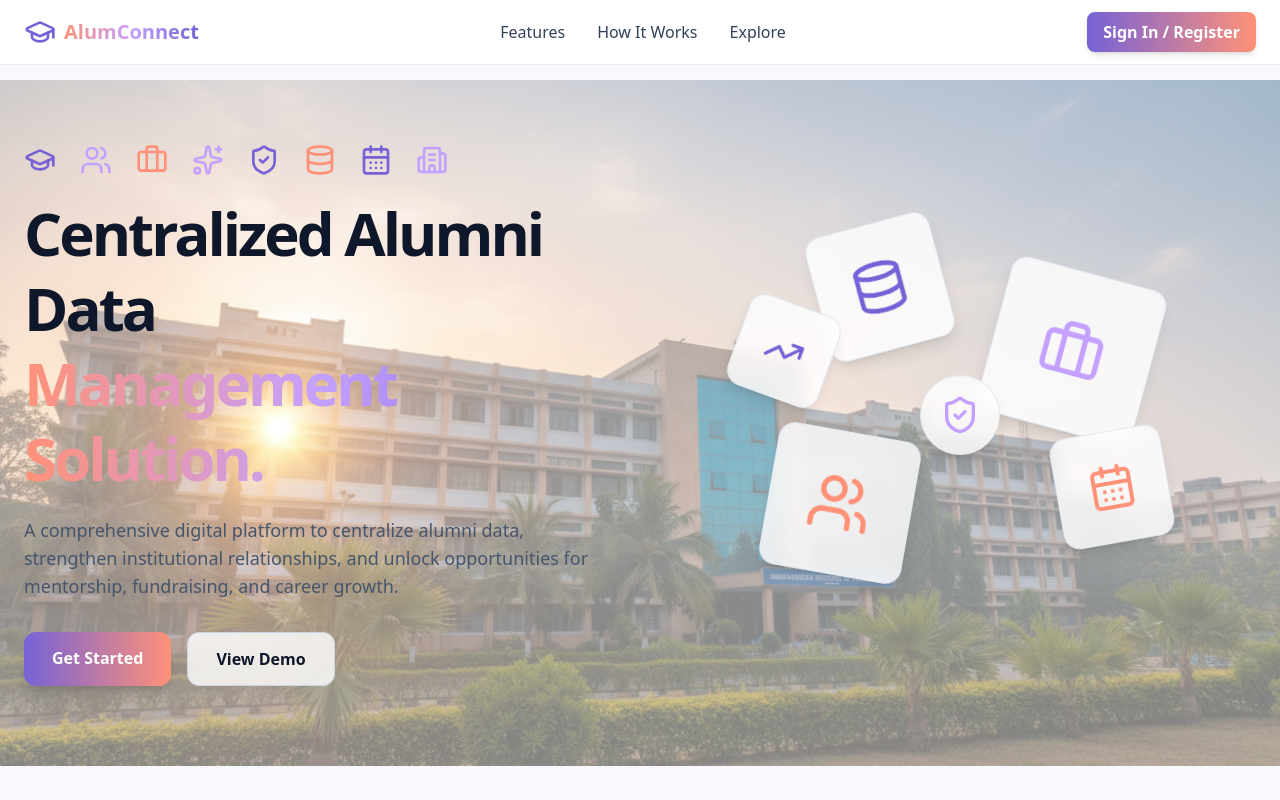
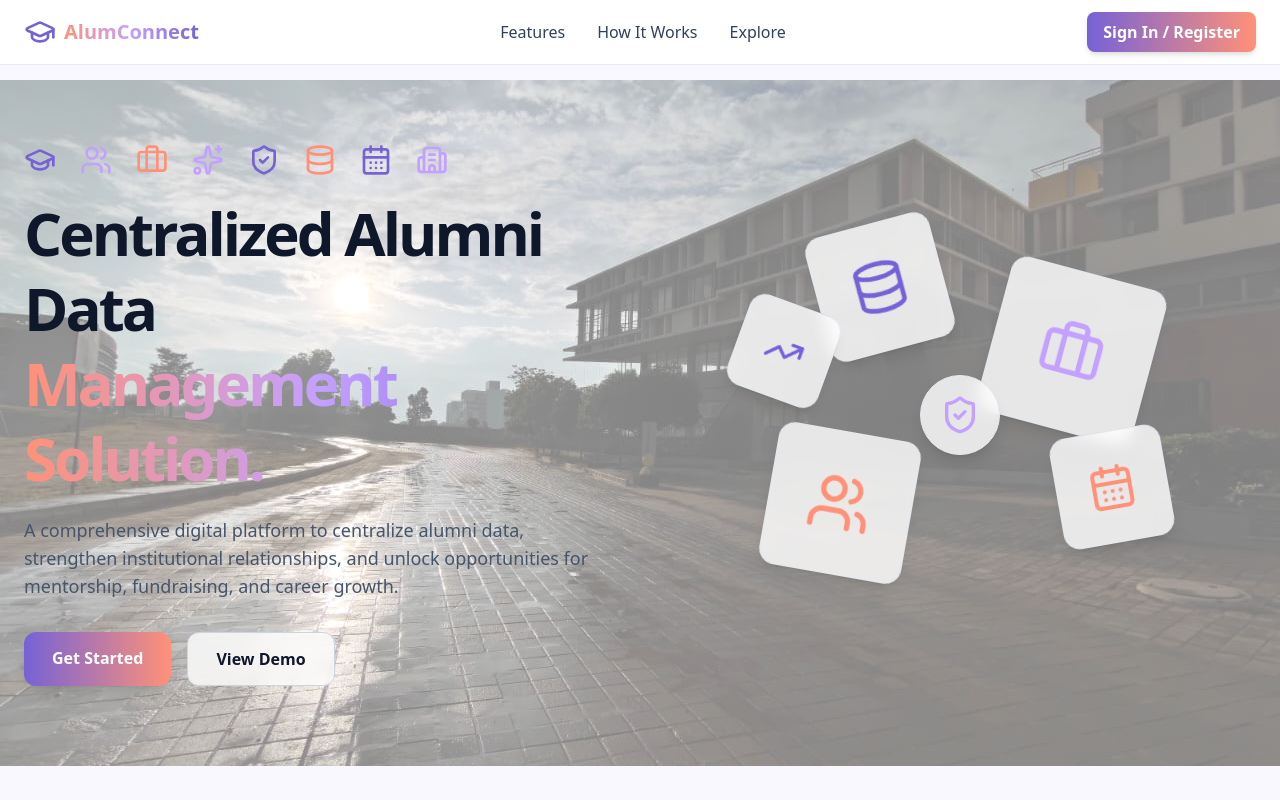
Before and after one commit to knoxiboy/AlumConnect, a React (Vite) app in the folder frontend/: page /landing in a window 1280 px wide. Shown: the top 800 px of the page. Built offline with nearby package versions, Linux system fonts and the light colour scheme.

Commit message:
Modified college image on the home page

```diff
--- a/frontend/src/pages/Landing.jsx
+++ b/frontend/src/pages/Landing.jsx
@@ -1,5 +1,5 @@
 import { Link, useLocation } from "react-router-dom";
-import { useEffect } from "react";
+import { useEffect, useState } from "react";
 import Navbar from "../layouts/Navbar";
 import colleges from "../data/colleges";
 import {
@@ -105,11 +105,11 @@ export default function Landing() {
 
         {/* --- Hero Section --- */}
         <section className="px-4 sm:px-6 pt-8 sm:pt-16 pb-12 sm:pb-20 relative">
-          {/* Background Image for SRM University AP */}
+          {/* Background Image */}
           <div
             className="absolute inset-0 bg-cover bg-center z-0"
             style={{
-              backgroundImage: "url('/images/srm-university-ap.jpg')",
+              backgroundImage: "url('/images/WhatsApp Image 2025-09-23 at 15.01.09_789f31d7.jpg')",
               backgroundBlendMode: 'overlay',
               backgroundColor: 'rgba(255, 255, 255, 0.5)'
             }}
```
Also changed, not shown: frontend/public/images/1.jpg (renamed from frontend/public/images/srm-university-ap.jpg), frontend/public/images/WhatsApp Image 2025-09-23 at 15.01.09_789f31d7.jpg (added).
